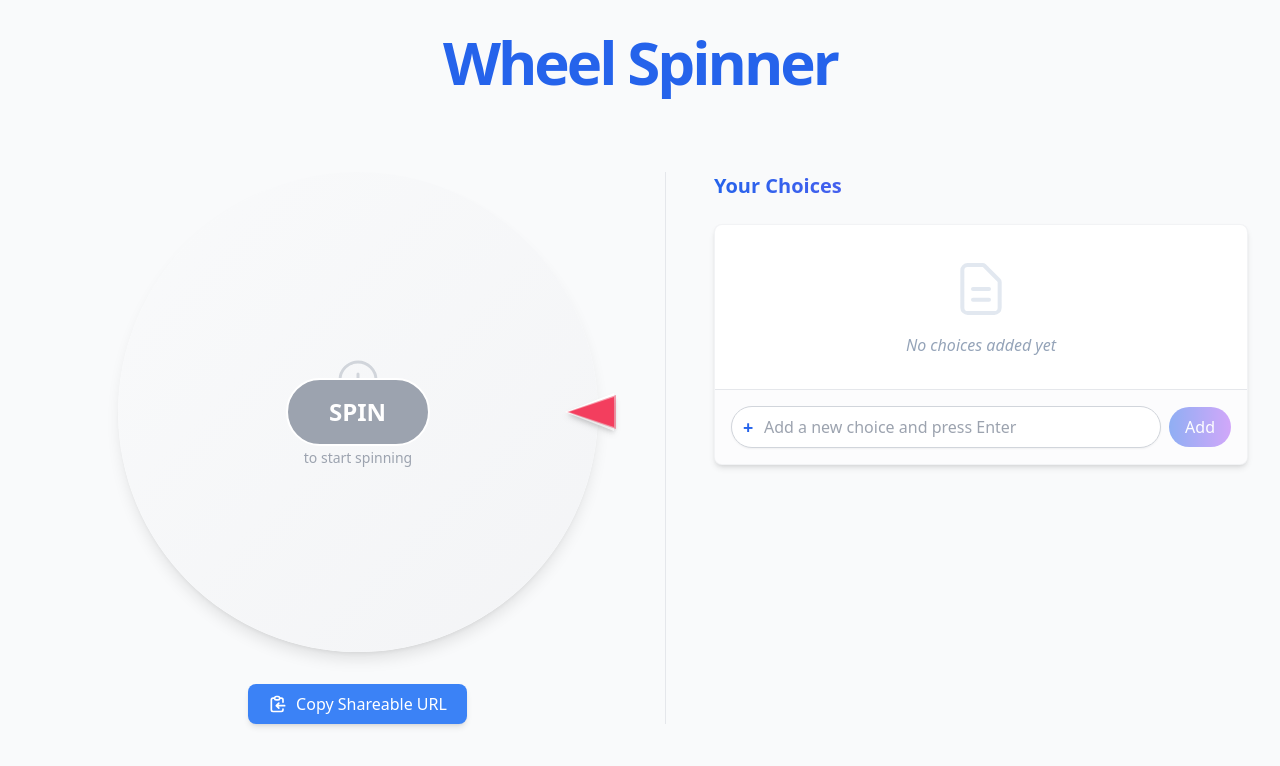
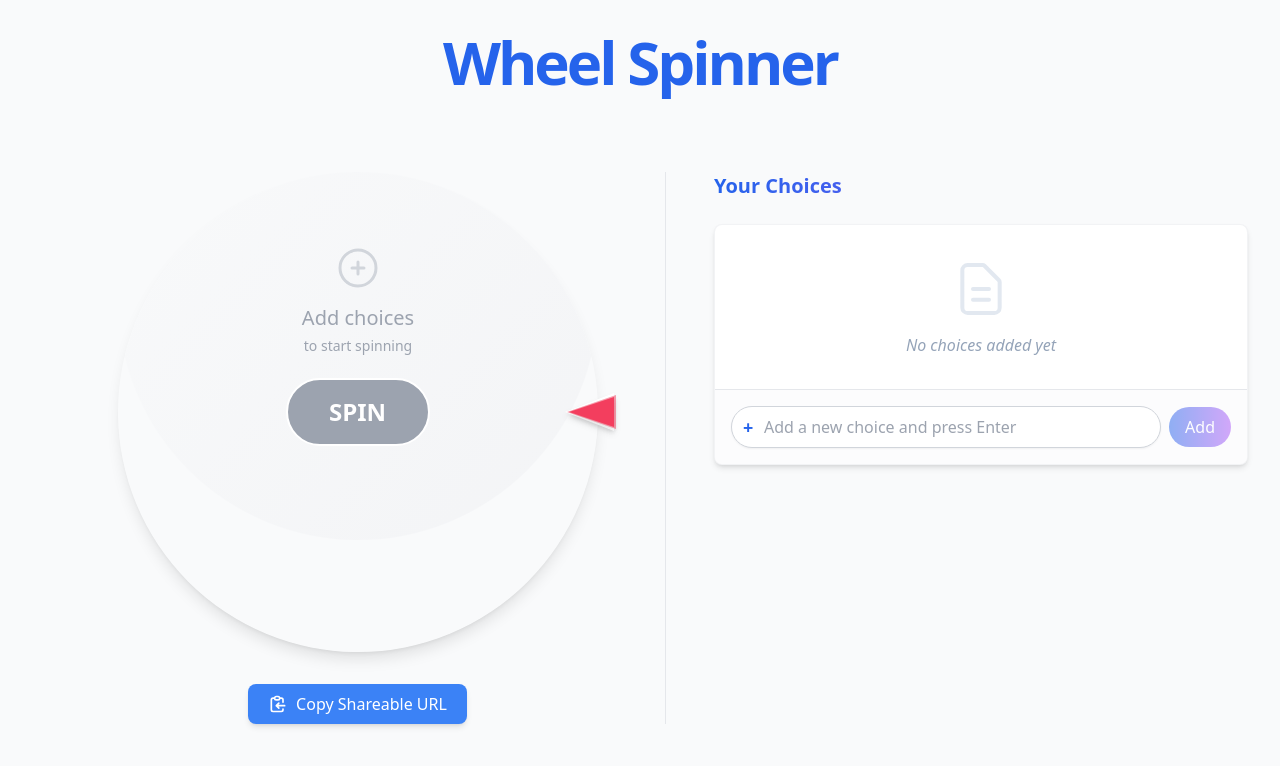
Before and after one commit to gpetiot/wheel-js, a React (Create React App) app: page / in a window 1280 px wide. Shown: the top 766 px of the page. Built offline with nearby package versions, Linux system fonts and the light colour scheme; the HTML template or start-up script is replaced by a standard one.

Commit message:
Style(EmptyWheelMessage): position message higher to avoid SpinButton overlap

```diff
--- a/src/components/EmptyWheelMessage.js
+++ b/src/components/EmptyWheelMessage.js
@@ -1,5 +1,5 @@
 const EmptyWheelMessage = () => (
-  <div className="flex flex-col items-center justify-center h-full w-full bg-gradient-to-br from-gray-50 to-gray-100 rounded-full text-gray-400 text-center">
+  <div className="flex flex-col items-center justify-center h-full w-full bg-gradient-to-br from-gray-50 to-gray-100 rounded-full text-gray-400 text-center -translate-y-[7rem]">
     <svg
       xmlns="http://www.w3.org/2000/svg"
       className="h-12 w-12 mb-3 text-gray-300"
```
